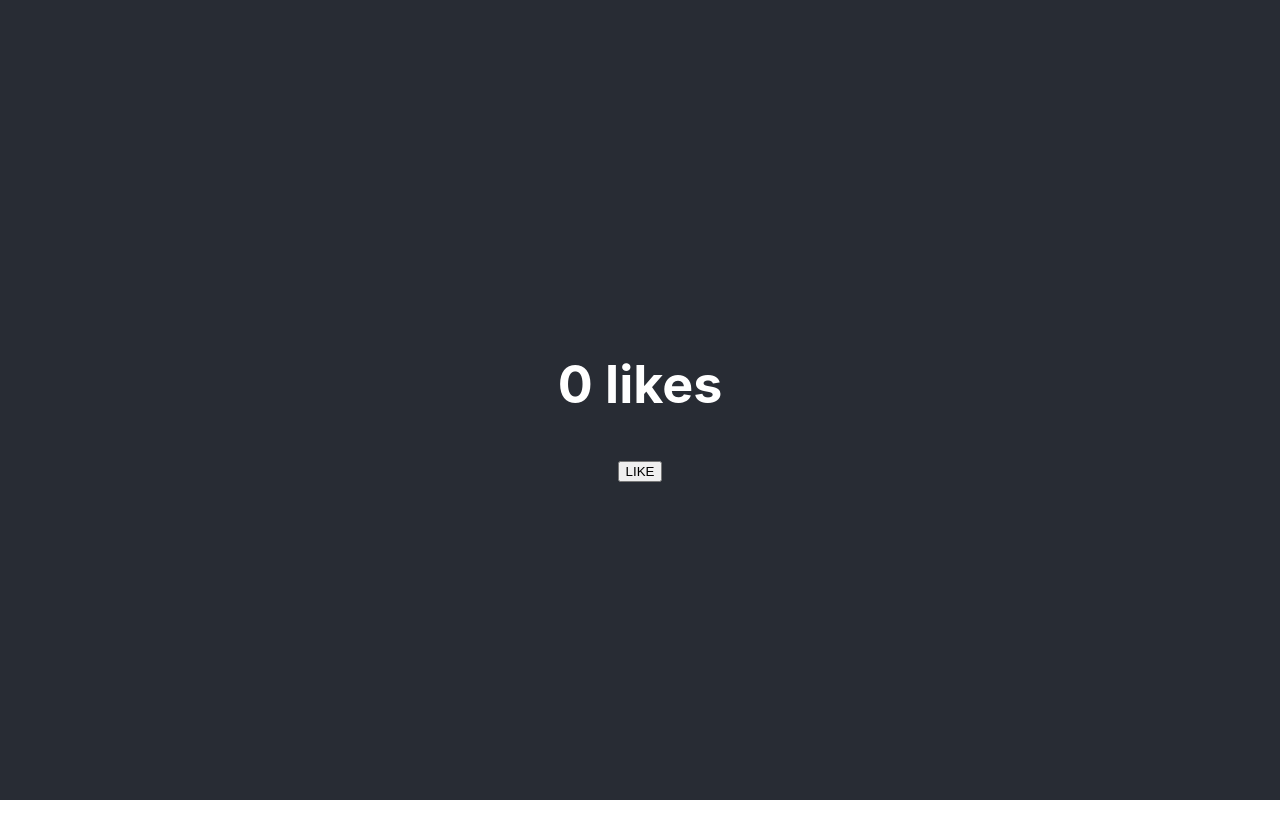
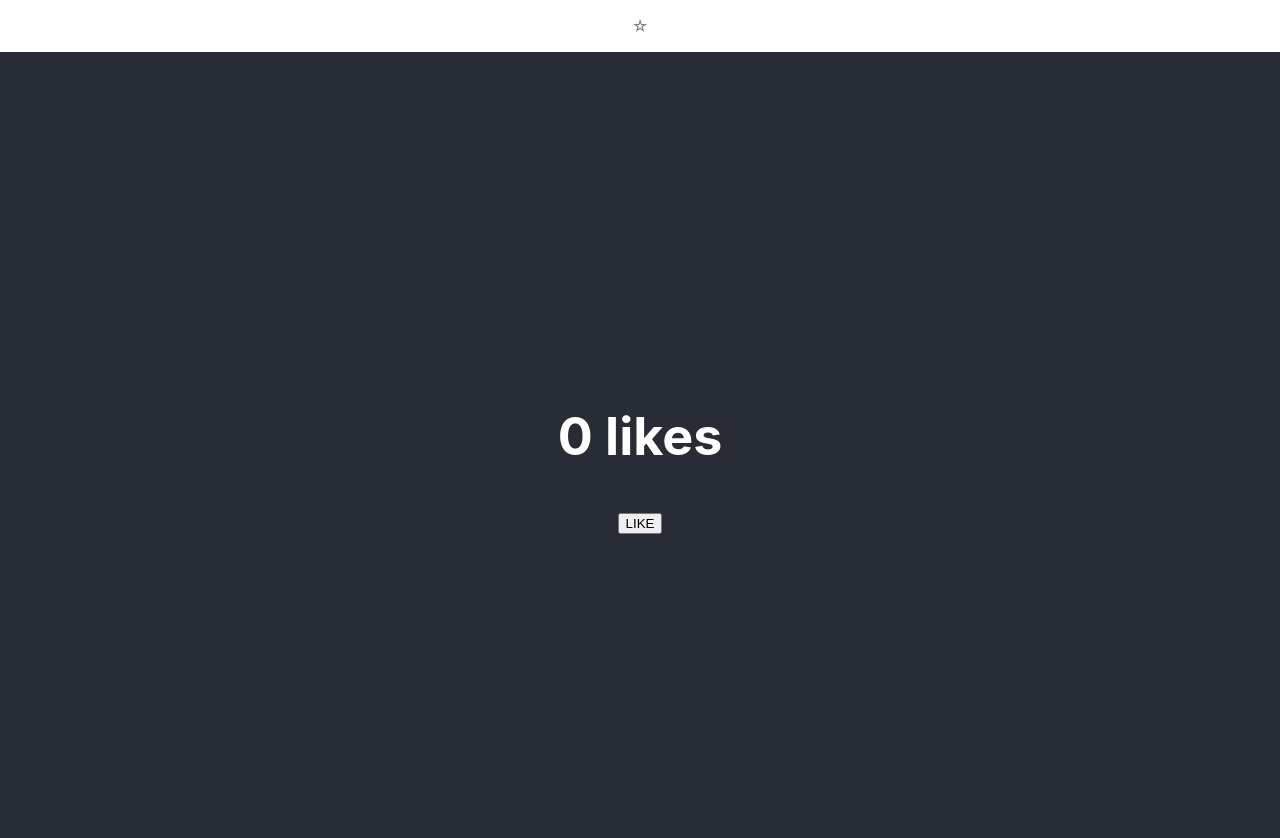
Before and after one commit to jenlky/merge-hell, a React (Create React App) app: page / in a window 1280 px wide. Shown: the top 838 px of the page. Before the commit the page ends 800 px from the top, so only its background shows below. Built offline with nearby package versions, Linux system fonts and the light colour scheme.

Commit message:
adds single star

```diff
--- a/src/App.css
+++ b/src/App.css
@@ -31,3 +31,11 @@
     transform: rotate(360deg);
   }
 }
+
+.lit {
+  color: yellow;
+}
+
+.unlit {
+  color: gray;
+}
--- a/src/App.js
+++ b/src/App.js
@@ -2,10 +2,12 @@ import React from "react";
 import logo from "./logo.svg";
 import "./App.css";
 import Profile from "./components/profile";
+import Stars from "./Stars";
 
 function App() {
   return (
     <div className="App">
+      <Stars />
       <header className="App-header">
         <Profile />
       </header>
--- /dev/null
+++ b/src/Stars.js
@@ -0,0 +1,53 @@
+import React from "react";
+
+class Stars extends React.Component {
+  constructor(props) {
+    super(props);
+    this.state = {
+      totalStars: 5,
+      lightedStars: false
+    };
+  }
+
+  handleClick = e => {
+    this.setState({ lightedStars: !this.state.lightedStars }); // Number(e.target.id)
+  };
+
+  render() {
+    return (
+      <p
+        id="1"
+        onClick={this.handleClick}
+        className={this.state.lightedStars ? "lit" : "unlit"}
+      >
+        {String.fromCharCode(9734)}
+      </p>
+    );
+  }
+}
+
+// return (
+//   <React.Fragment>
+//     <p
+//       id="1"
+//       onClick={this.handleClick}
+//       className={
+//         this.state.lightedStars > Number(this.id) ? "Lit" : "Unlit"
+//       }
+//     >
+//       {String.fromCharCode(9734)}
+//     </p>
+//     <p
+//       id="2"
+//       onClick={this.handleClick}
+//       className={
+//         this.state.lightedStars > Number(this.id) ? "Lit" : "Unlit"
+//       }
+//     >
+//       {String.fromCharCode(9734)}
+//     </p>
+//   </React.Fragment>
+// );
+// }
+
+export default Stars;
```
Also changed, not shown: src/Star.js (added).
